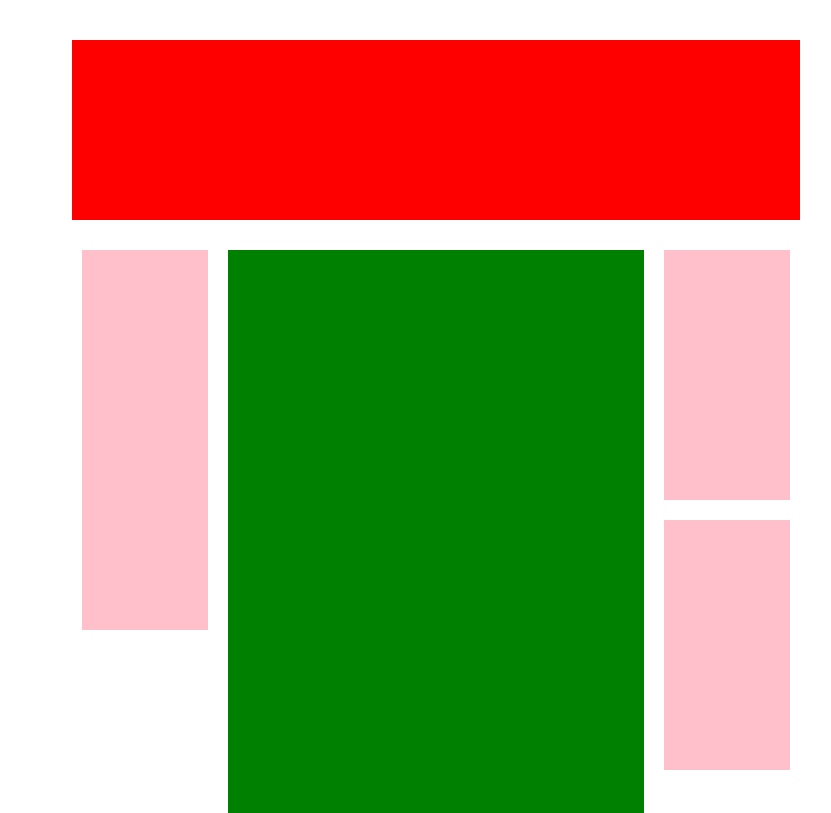
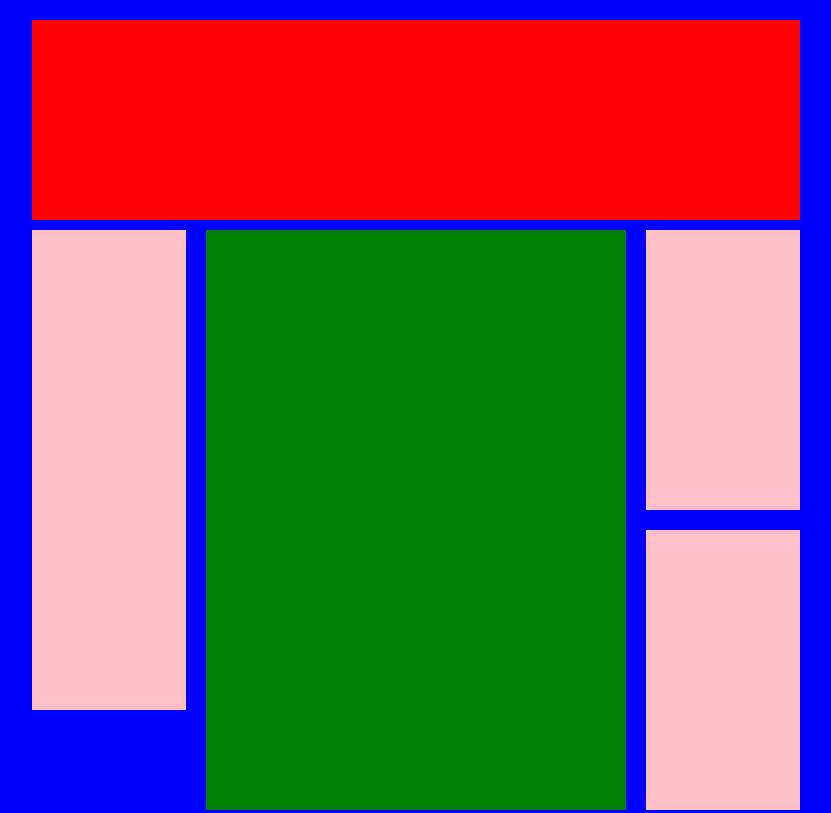
Before and after one commit to matteoharchi/htmlcss-struttura-wp, a plain HTML site: page index.html in a window 1280 px wide. Shown: the top 813 px of the page, without its empty margins (224-1055 px from the left). Drawn offline with Linux system fonts and the light colour scheme.

Commit message:
Modifiche durante lezione

```diff
--- a/css/style.css
+++ b/css/style.css
@@ -2,12 +2,15 @@
     margin: 0;
     padding: 0;
     box-sizing: border-box;
-    padding: 10px;
+}
+body {
+    background-color: blue;
 }
 .container {
     width: 60vw;
     margin-right: 20vw;
     margin-left: 20vw;
+    margin-top: 20px;
     position: relative;
 }
 .clearfix::after {
@@ -24,14 +27,14 @@ header {
     width: 100%;
     height: 100%;
 }
-.scatola {
-    height
+.row {
+    /* margin: 0 10px; */
 }
 aside {
     width: 20%;
-    height: 400px;
+    height: 500px;
     float: left;
-    padding: 10px;
+    padding: 10px 0;
 }
 .aside-content {
     width: 100%;
@@ -40,12 +43,13 @@ aside {
 }
 .aside-content.right{
     margin-bottom: 20px;
-    height: 250px;
+    height: 280px;
 }
 main {
     width: 60%;
     height: 600px;
     float: left;
+    padding: 10px 20px ;
 }
 .main-content {
     width: 100%;
--- a/index.html
+++ b/index.html
@@ -10,7 +10,7 @@
             <header>
                 <div class="header-content"></div>
             </header>
-            <div class="scatola clearfix">
+            <div class="row clearfix">
                 <aside>
                     <div class="aside-content">
                     </div>
```
